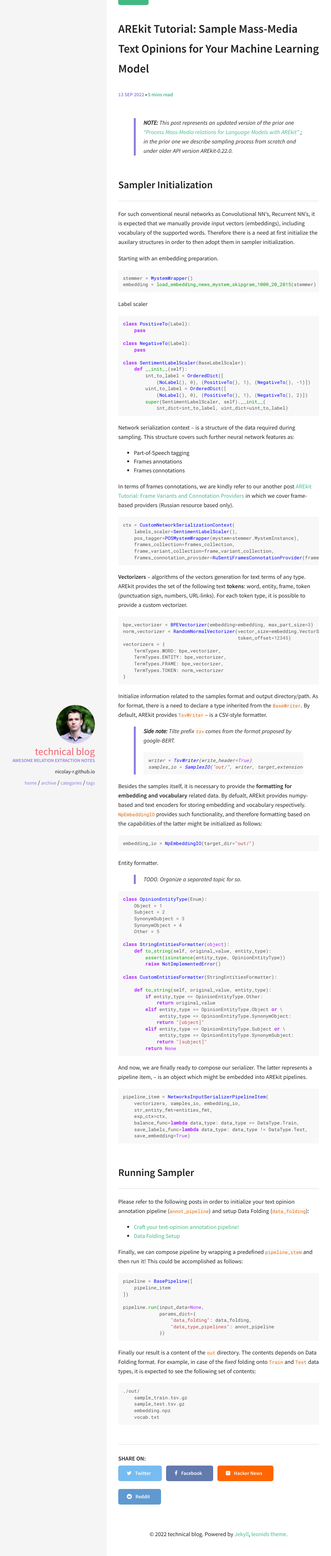
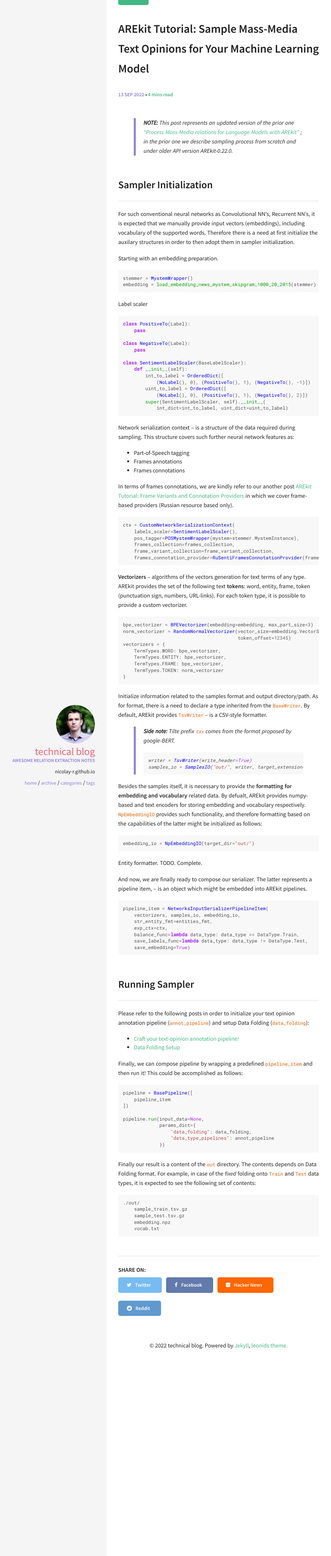
Before and after one commit to nicolay-r/blog, a Jekyll site: the page built from _posts/2022-09-13-arekit-sampling-networks.md, in a window 1280 px wide. Shown: the part 77-4069 px from the top of the page at 39% size, without its empty margins (46-897 px from the left). Built offline with Jekyll 4.4.1, drawn with Linux system fonts in a browser that asks for light colours.

Commit message:
Refactoring

````diff
--- a/_posts/2022-09-13-arekit-sampling-networks.md
+++ b/_posts/2022-09-13-arekit-sampling-networks.md
@@ -96,36 +96,7 @@ might be initialized as follows:
 embedding_io = NpEmbeddingIO(target_dir="out/")
 ```
 
-Entity formatter.
-
-> TODO. Organize a separated topic for so.
-
-```python
-class OpinionEntityType(Enum):
-    Object = 1
-    Subject = 2
-    SynonymSubject = 3
-    SynonymObject = 4
-    Other = 5
-
-class StringEntitiesFormatter(object):
-    def to_string(self, original_value, entity_type):
-        assert(isinstance(entity_type, OpinionEntityType))
-        raise NotImplementedError()
-
-class CustomEntitiesFormatter(StringEntitiesFormatter):
-
-    def to_string(self, original_value, entity_type):
-        if entity_type == OpinionEntityType.Other:
-            return original_value
-        elif entity_type == OpinionEntityType.Object or \
-             entity_type == OpinionEntityType.SynonymObject:
-            return "[object]"
-        elif entity_type == OpinionEntityType.Subject or \
-             entity_type == OpinionEntityType.SynonymSubject:
-            return "[subject]"
-        return None
-```
+Entity formatter.  TODO. Complete.
 
 And now, we are finally ready to compose our serializer.
 The latter represents a pipeline item, -- is an object which might be embedded into AREkit pipelines.
````
Also changed, not shown: _posts/2022-09-20-arekit-entity-formatters-examples.md (added, +38 -0 lines).
